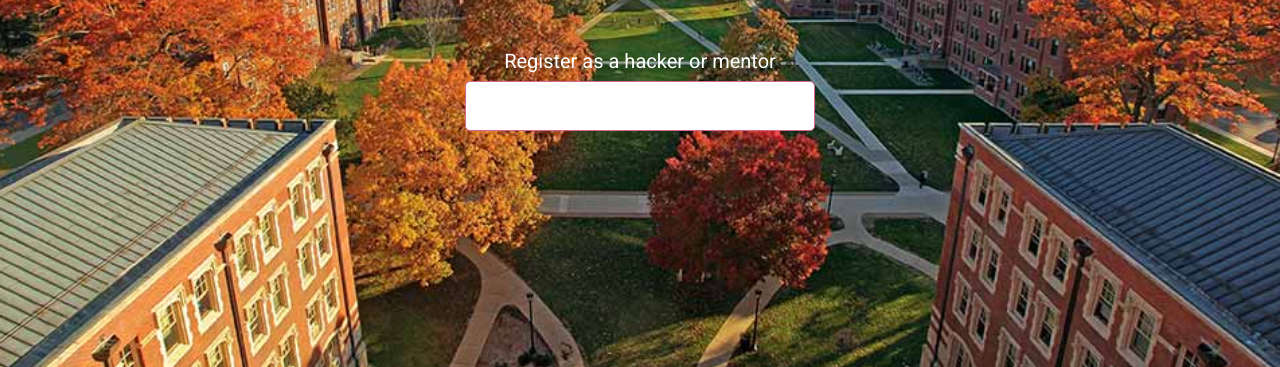
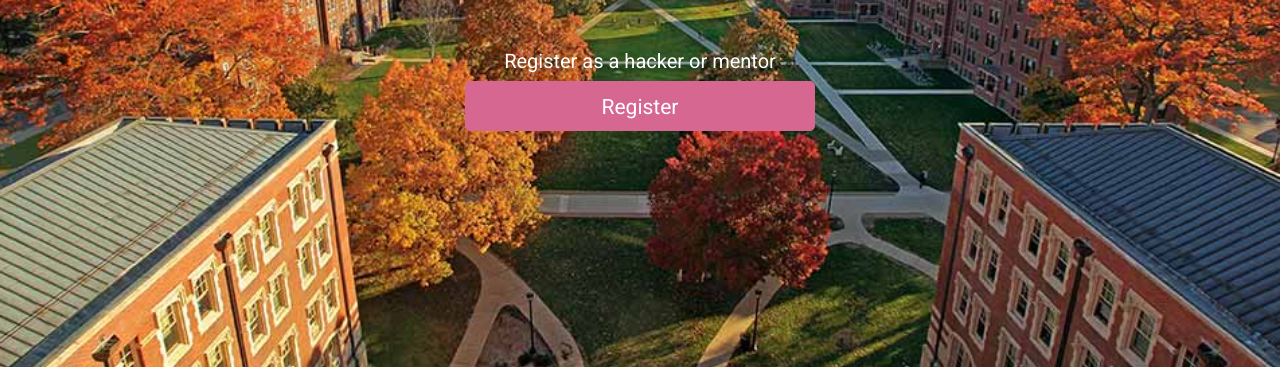
Before and after one commit to zhanwenchen/communityhack.io, a website: page client/index.html in a window 1280 px wide. Shown: the part 430-797 px from the top of the page. Drawn offline with Linux system fonts and the light colour scheme; some packages are replaced by stand-ins of ours.

Commit message:
fixed button

```diff
--- a/client/stylesheets/main.css
+++ b/client/stylesheets/main.css
@@ -2349,7 +2349,7 @@ button,.button {
     text-decoration: none;
     display: inline-block;
     height: 50px;
-    background: white;
+    background: #d66790;
     overflow: hidden;
     border: 1px solid #d66790;
     border-radius: 5px;
```
